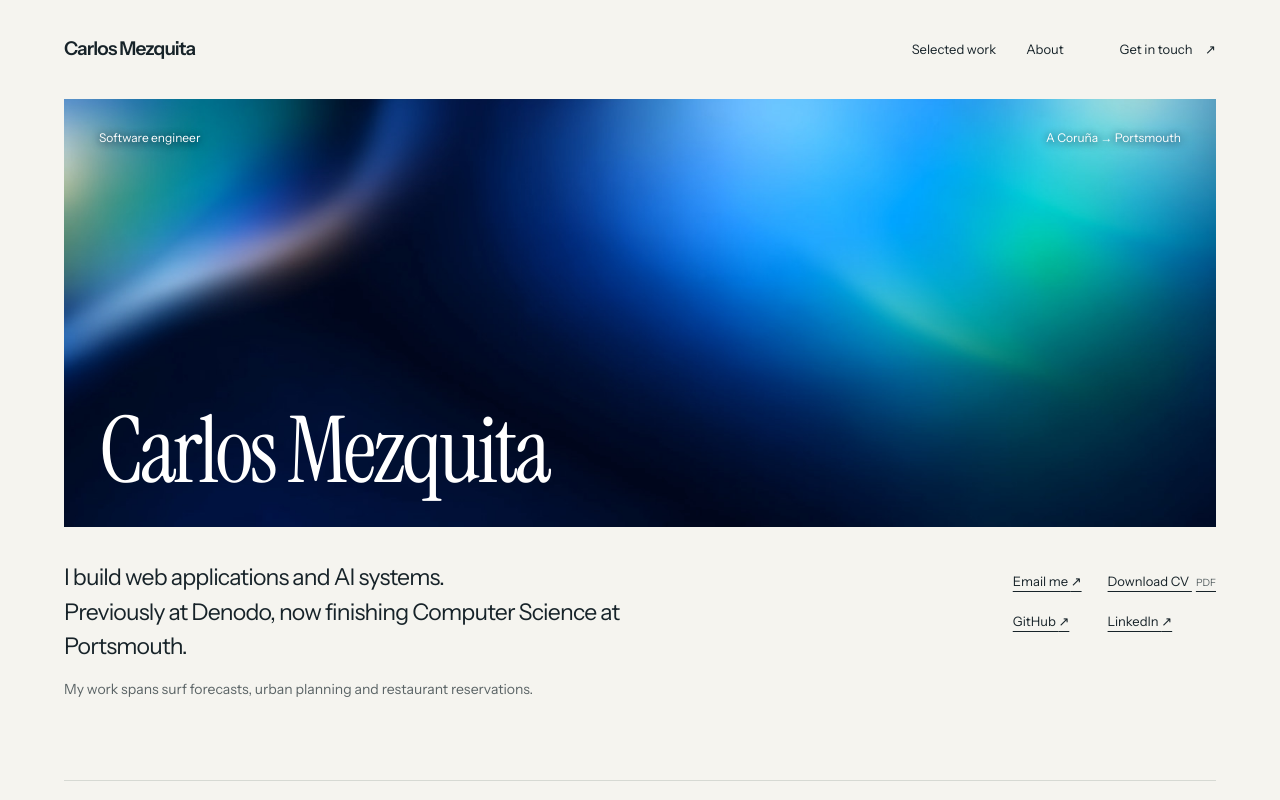
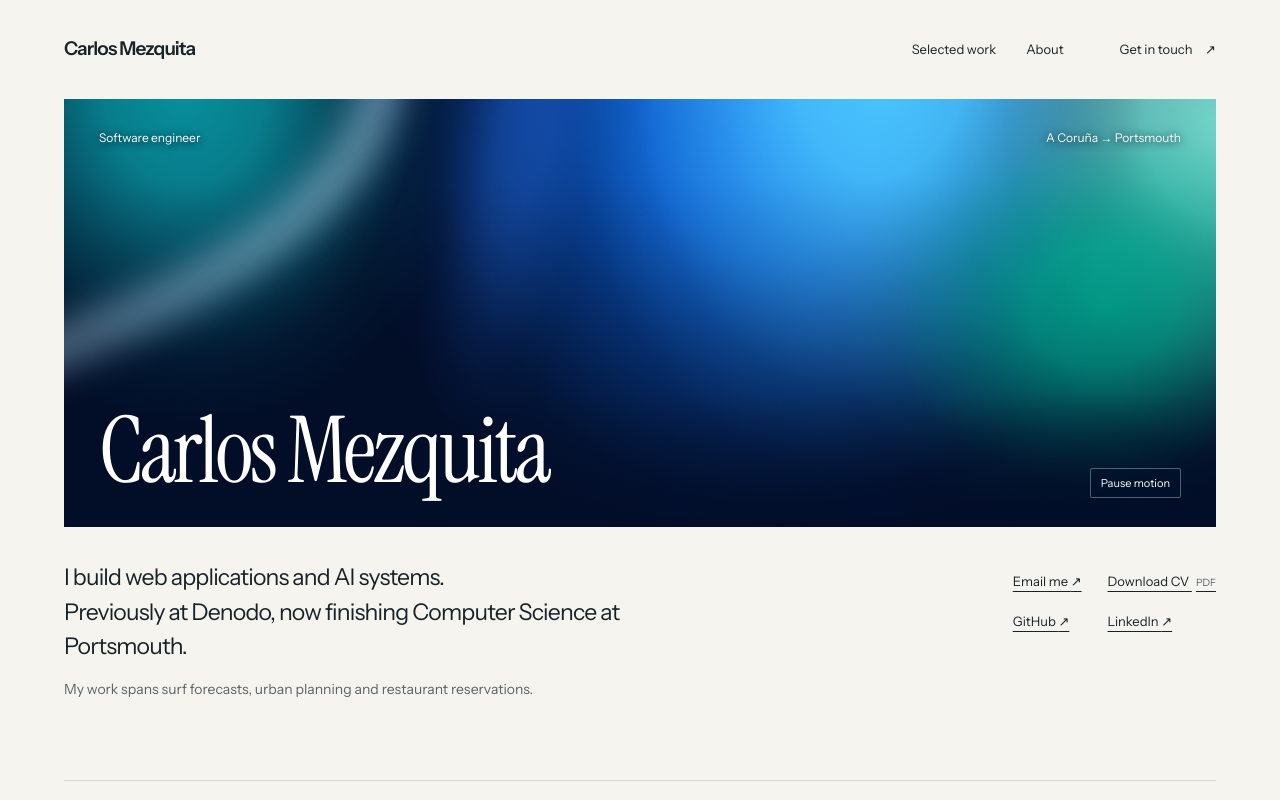
Before and after one commit to carlosmezquita/portfolio, a plain HTML site: page index.html in a window 1280 px wide. Shown: the top 800 px of the page. Drawn offline with Linux system fonts and the light colour scheme.

Commit message:
Animate identity field with drifting blobs and accessible motion controls

```diff
--- /dev/null
+++ b/hero-motion.js
@@ -0,0 +1,121 @@
+// A living version of the blue/teal identity field. No animation dependencies.
+(() => {
+  const poster = document.querySelector('.hero-poster');
+  const canvas = document.querySelector('.identity-motion');
+  const toggle = document.querySelector('.motion-toggle');
+  if (!poster || !canvas || !toggle) return;
+  let context;
+  try { context = canvas.getContext('2d', { alpha: false }); } catch { return; }
+  if (!context) return;
+
+  const reducedMotion = window.matchMedia('(prefers-reduced-motion: reduce)');
+  let paused = false;
+  let visible = true;
+  let frame = 0;
+  let lastTime = 0;
+  let elapsed = 0;
+  let lastPaint = 0;
+
+  function blob(x, y, radiusX, radiusY, angle, color, opacity = 1) {
+    context.save();
+    context.translate(x * canvas.width, y * canvas.height);
+    context.rotate(angle);
+    context.scale(radiusX * canvas.width, radiusY * canvas.height);
+    const gradient = context.createRadialGradient(0, 0, 0, 0, 0, 1);
+    gradient.addColorStop(0, `rgba(${color},${opacity})`);
+    gradient.addColorStop(.28, `rgba(${color},${opacity * .86})`);
+    gradient.addColorStop(.55, `rgba(${color},${opacity * .44})`);
+    gradient.addColorStop(.8, `rgba(${color},${opacity * .1})`);
+    gradient.addColorStop(1, `rgba(${color},0)`);
+    context.fillStyle = gradient;
+    context.fillRect(-1, -1, 2, 2);
+    context.restore();
+  }
+
+  function paint() {
+    const w = canvas.width;
+    const h = canvas.height;
+    const t = elapsed / 1000;
+    // Different long periods keep the composition flowing without a visible reset.
+    const a = Math.sin(t / 9);
+    const b = Math.sin(t / 13);
+    const c = Math.sin(t / 17);
+    context.fillStyle = '#020d27';
+    context.fillRect(0, 0, w, h);
+    blob(.08 + a * .045, -.04 + b * .05, .25, .8, -.12, '9,151,163', .94);
+    blob(.59 + b * .065, .02 + a * .08, .37, 1.12, -.08, '12,104,234', .98);
+    blob(.68 + a * .06, -.12 + c * .07, .27, 1.0, .08, '75,198,255', 1);
+    blob(.99 + c * .04, .02 + b * .11, .23, .78, -.13, '122,221,210', .96);
+    blob(.88 + b * .06, .43 + a * .1, .23, .51, -.22, '0,190,158', .88);
+    blob(.39 + c * .04, .04 + b * .05, .08, .77, .2, '31,95,205', .5);
+
+    // The soft diagonal ribbon is part of the original artwork's character.
+    context.save();
+    context.filter = `blur(${w * .017}px)`;
+    context.beginPath();
+    context.moveTo(-w * .08, h * (.64 + b * .06));
+    context.bezierCurveTo(w * .08, h * .49, w * (.27 + a * .035), h * .29, w * .28, -h * .16);
+    context.strokeStyle = 'rgba(174,214,240,.68)';
+    context.lineWidth = w * .028;
+    context.stroke();
+    context.restore();
+
+    // Maintain the deep lower edge and readable name throughout the movement.
+    const shade = context.createLinearGradient(0, h * .18, 0, h);
+    shade.addColorStop(0, 'rgba(2,13,39,0)');
+    shade.addColorStop(.62, 'rgba(2,13,39,.25)');
+    shade.addColorStop(1, 'rgba(2,13,39,.88)');
+    context.fillStyle = shade;
+    context.fillRect(0, 0, w, h);
+  }
+
+  function resize() {
+    // Soft shapes need no full-resolution canvas; cap work on high-DPI screens.
+    const width = Math.max(1, Math.min(1000, Math.round(poster.clientWidth)));
+    const height = Math.max(1, Math.round(width * poster.clientHeight / poster.clientWidth));
+    if (canvas.width !== width || canvas.height !== height) {
+      canvas.width = width;
+      canvas.height = height;
+      paint();
+    }
+  }
+
+  function tick(time) {
+    if (lastTime) elapsed += Math.min(time - lastTime, 100);
+    lastTime = time;
+    // Slow movement stays smooth at 24fps while leaving the rest of the page idle.
+    if (time - lastPaint >= 1000 / 24) {
+      paint();
+      lastPaint = time;
+    }
+    frame = requestAnimationFrame(tick);
+  }
+
+  function sync() {
+    cancelAnimationFrame(frame);
+    frame = 0;
+    lastTime = 0;
+    const enabled = !reducedMotion.matches;
+    poster.classList.toggle('motion-ready', enabled);
+    toggle.hidden = !enabled;
+    if (enabled && !paused && visible && !document.hidden) frame = requestAnimationFrame(tick);
+  }
+
+  toggle.addEventListener('click', () => {
+    paused = !paused;
+    toggle.textContent = paused ? 'Play motion' : 'Pause motion';
+    sync();
+  });
+  reducedMotion.addEventListener('change', sync);
+  document.addEventListener('visibilitychange', sync);
+  if ('ResizeObserver' in window) new ResizeObserver(resize).observe(poster);
+  else window.addEventListener('resize', resize);
+  if ('IntersectionObserver' in window) {
+    new IntersectionObserver(([entry]) => {
+      visible = entry.isIntersecting;
+      sync();
+    }).observe(poster);
+  }
+  resize();
+  sync();
+})();
--- a/index.html
+++ b/index.html
@@ -18,6 +18,7 @@
   <link rel="preload" href="./fonts/instrument-serif-latin-400-normal.woff2" as="font" type="font/woff2" crossorigin>
   <link rel="stylesheet" href="./site.css">
   <script defer src="./site.js"></script>
+  <script defer src="./hero-motion.js"></script>
 </head>
 <body>
   <a class="skip-link" href="#main">Skip to content</a>
@@ -29,6 +30,8 @@
     <section class="hero wrap" aria-labelledby="name">
       <div class="hero-poster">
         <img class="identity-art" src="./img/identity-field.jpg" width="1634" height="608" alt="" fetchpriority="high">
+        <canvas class="identity-motion" id="identity-motion" aria-hidden="true"></canvas>
+        <button class="motion-toggle" type="button" aria-controls="identity-motion" hidden>Pause motion</button>
         <div class="poster-top"><p>Software engineer</p><p>A Coruña → Portsmouth</p></div>
         <h1 id="name">Carlos Mezquita</h1>
       </div>
```
Also changed, not shown: direction-b.html (+3 -0 lines), docs/design.md (+8 -0 lines), README.md, site.css.
